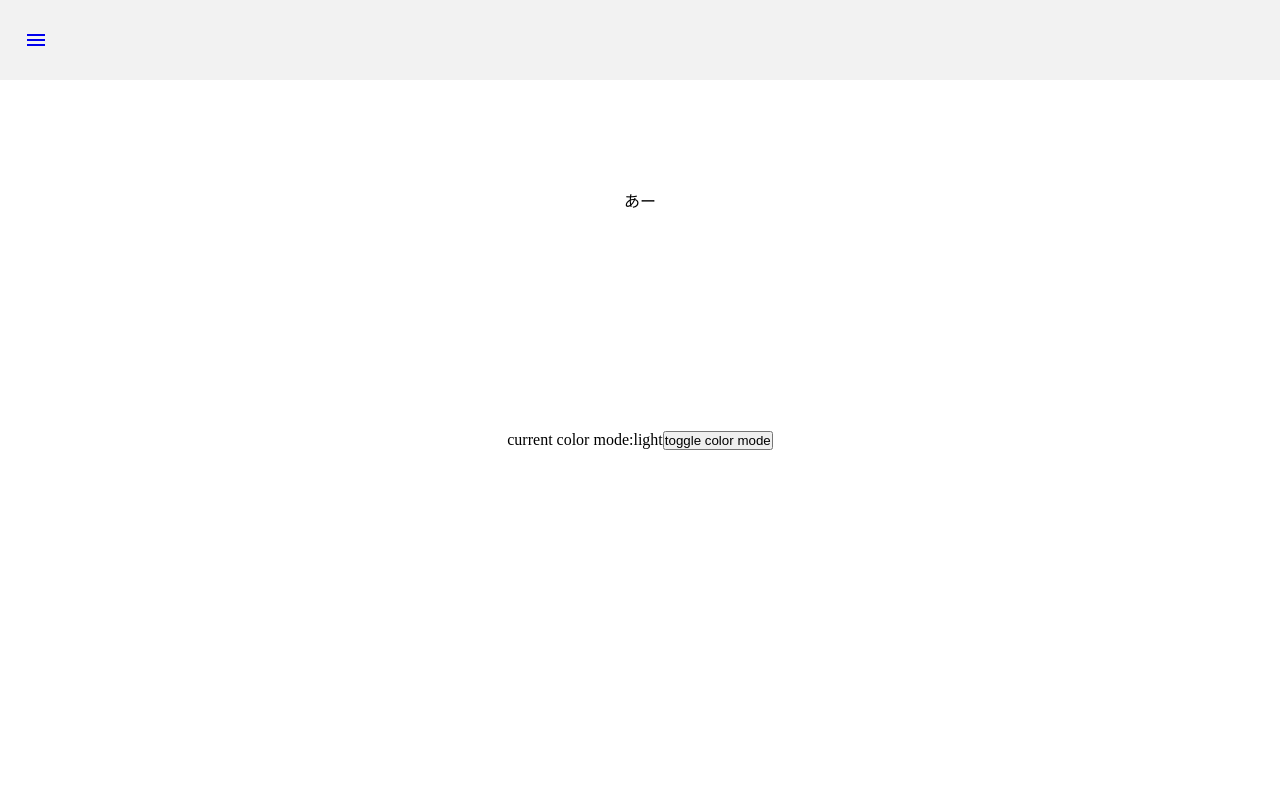
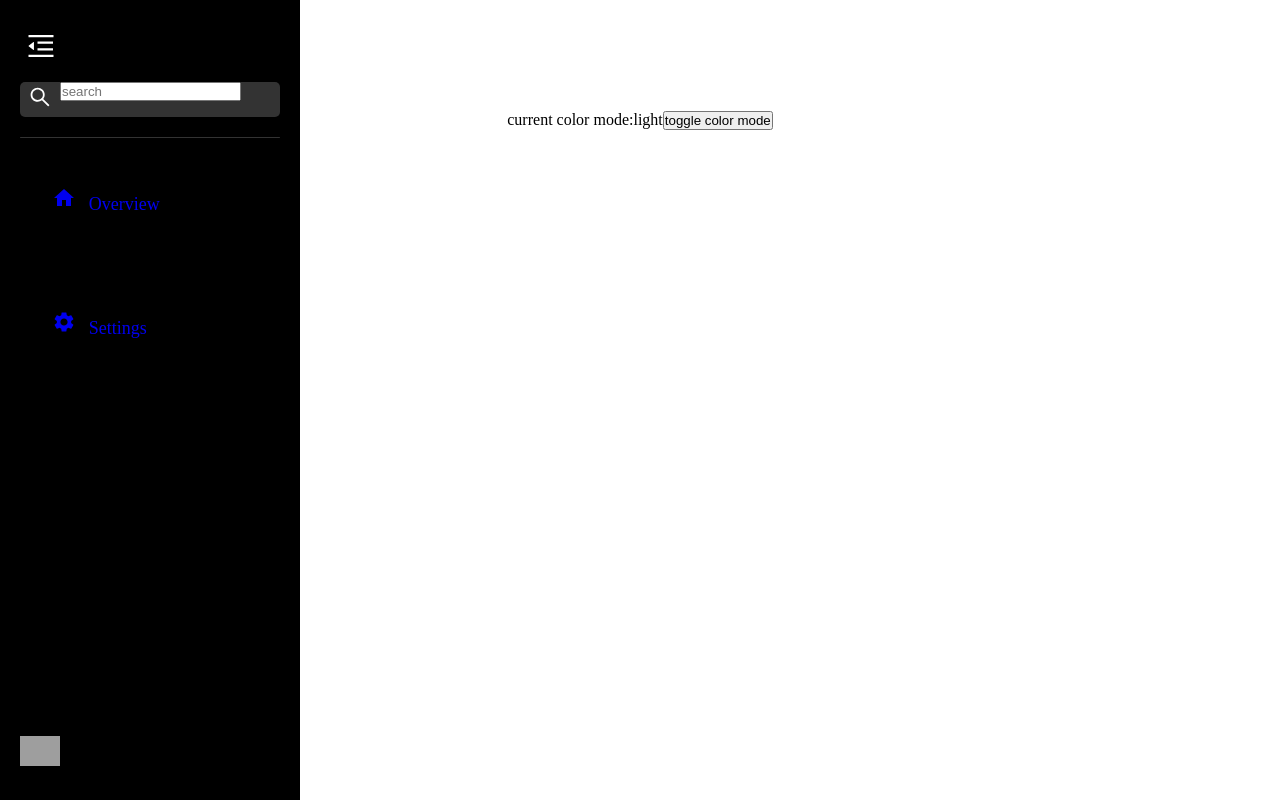
Before and after one commit to makitalpaca/django-react-template, a React (Vite) app in the folder frontend/app/: page / in a window 1280 px wide. Built offline with nearby package versions, Linux system fonts and the light colour scheme; grey boxes are pictures that could not be loaded.

Commit message:
add & update: サイドバーの見た目変更、テーマ切り替え一次廃止

```diff
--- a/frontend/app/package.json
+++ b/frontend/app/package.json
@@ -51,6 +51,7 @@
     "lint-staged": "^13.2.2",
     "npm-check-updates": "^16.10.9",
     "prettier": "^2.8.8",
+    "react-icons": "^4.8.0",
     "react-router-dom": "^6.10.0",
     "simple-git-hooks": "^2.8.1",
     "styled-components": "^5.3.10",
--- a/frontend/app/src/App.css
+++ b/frontend/app/src/App.css
@@ -1,5 +1,5 @@
 * {
-  box-sizing: border-box;
+  /* box-sizing: border-box; */
   padding: 0;
   margin: 0;
 }
--- a/frontend/app/src/components/Sidebar/Sidebar.tsx
+++ b/frontend/app/src/components/Sidebar/Sidebar.tsx
@@ -1,93 +1,203 @@
 import { useState, type FC } from 'react';
+import { css } from '@emotion/react';
 import styled from '@emotion/styled';
+import {
+  AiOutlineMenuUnfold,
+  AiOutlineMenuFold,
+  AiOutlineSearch,
+} from 'react-icons/ai';
 import { Link } from 'react-router-dom';
-// import styled from 'styled-components';
 
-import CloseIcon from '@mui/icons-material/Close';
 import MenuIcon from '@mui/icons-material/Menu';
+import logo from '../../assets/yadon.png';
+// import CloseIcon from '@mui/icons-material/Close';
 
 // import { ThemeSwitchButton } from '../Theme2/ThemeSwitchButton';
 import { useTheme } from '../Theme2/themeContext';
 import { SidebarData } from './SidebarData';
-import SidebarMenu from './SidebarMenu';
+import { SidebarMenu } from './SidebarMenu';
 
-const Nav = styled.div`
-  display: flex;
-  justify-content: frex-start;
-  align-items: center;
-  height: 5rem;
-  background-color: ${(props) => props.theme.secondary};
-`;
-
-const NavIcon = styled(Link)`
-  display: flex;
-  justify-content: frex-start;
-  align-items: center;
-  height: 5rem;
-  font-size: 2rem;
-  margin-left: 1.5rem;
-`;
-
-const SidebarNav = styled.div<{ sidebar: boolean }>`
-  width: 250px;
-  height: 100vh;
-  background-color: ${(props) => props.theme.secondary};
-  position: fixed;
-  top: 0;
-  left: ${({ sidebar }) => (sidebar ? '0' : '-100%')};
-  transition: 350ms;
-  color: ${(props) => props.theme.text};
-`;
-
-const Container = styled.div`
-  display: flex;
-  align-items: center;
-  justify-content: center;
-  height: 30vh;
-  background: ${(props) => props.theme.background};
-  color: ${(props) => props.theme.text};
-`;
-const SidebarWrap = styled.div``;
-
-const Sidebar: FC = () => {
-  const [sidebar, setSidebar] = useState(false);
+export const Sidebar: FC = () => {
+  // const [sidebar, setSidebar] = useState(false);
+  const [sidebar, setSidebar] = useState(true);
   const showSidebar = () => {
     setSidebar(!sidebar);
   };
 
-  const { colorMode, setColorMode } = useTheme();
+  // const { colorMode, setColorMode } = useTheme();
 
-  // console.log(${ props });
-  // const iconColor = ${(props) => props.theme.background};
-  // console.log(iconColor);
-  // const styles = { color: (props) => props.theme.text };
-  const st1 = styled.div`
-    ${(props) => props.theme.icon};
-  `;
+  // const st1 = styled.div`
+  //   ${(props) => props.theme.icon};
+  // `;
 
   return (
     <>
-      <Nav>
-        <NavIcon to="#" onClick={showSidebar}>
+      <SidebarNav sidebar={sidebar}>
+        {/* eslint-disable-next-line */}
+        <div onClick={showSidebar} className="sidebar-open">
           {/* <MenuIcon style={{ color: 'white' }} /> */}
-          <MenuIcon sx={{ color: st1 }} />
-        </NavIcon>
-      </Nav>
-      <SidebarNav sidebar={sidebar}>
-        <SidebarWrap>
-          <NavIcon to="#" onClick={showSidebar}>
-            <CloseIcon style={{ color: 'white' }} />
-          </NavIcon>
+          {sidebar ? (
+            <AiOutlineMenuFold color="white" size="2rem" />
+          ) : (
+            <AiOutlineMenuUnfold color="white" size="2rem" />
+          )}
+        </div>
+
+        <div className="top-section"></div>
+
+        <div className="search-frm">
+          {/* <div className="search-btn">
+            <button>a</button>
+          </div> */}
+          <button className="search-btn">
+            <AiOutlineSearch color="white" size="1.5rem" />
+          </button>
+
+          <div className="search-txt">
+            <input type="text" placeholder="search" />
+          </div>
+        </div>
+
+        <Divider></Divider>
+
+        <Ul>
           {SidebarData.map((item, index) => {
             return <SidebarMenu item={item} key={index} />;
           })}
           {/* <ThemeSwitchButton /> */}
-          <button onClick={setColorMode}>THEME CHANGE !</button>
-        </SidebarWrap>
+          {/* <button onClick={setColorMode}>THEME CHANGE !</button> */}
+          {/* </SidebarWrap> */}
+        </Ul>
+
+        {/* <SideMenuFooter> */}
+        <div className="sidebar-foot">
+          <div className="logo">
+            <img src={logo} className="logo-img" alt="logo-img" />
+          </div>
+        </div>
+        {/* </SideMenuFooter> */}
       </SidebarNav>
-      <Container>あー</Container>
+
+      {/* <Container>あー</Container> */}
     </>
   );
 };
 
-export default Sidebar;
+// const Nav = styled.div`
+//   display: flex;
+//   justify-content: frex-start;
+//   align-items: center;
+//   height: 5rem;
+//   background-color: ${(props) => props.theme.secondary};
+// `;
+
+// const NavIcon = styled(Link)`
+//   display: flex;
+//   justify-content: frex-start;
+//   align-items: center;
+//   height: 5rem;
+//   font-size: 2rem;
+//   margin-left: 1.5rem;
+// `;
+
+const SidebarNav = styled.div<{ sidebar: boolean }>`
+  width: ${({ sidebar }) => (sidebar ? '300px' : '80px')};
+  height: 100vh;
+  position: fixed;
+  top: 0;
+  transition: 250ms;
+  // background-color: ${(props) => props.theme.secondary};
+  background-color: black;
+  // color: ${(props) => props.theme.text};
+  box-sizing: border-box;
+  padding: 30px 20px;
+
+  & .sidebar-open {
+    display: flex;
+    margin-left: 5px;
+  }
+
+  & .top-section {
+    // position: relative;
+    // background-color: black;
+  }
+
+  & .search-frm {
+    color: #fff;
+    position: relative;
+
+    & .search-btn {
+      width: 40px;
+      height: 35px;
+      position: absolute;
+      background: transparent;
+      border: 0;
+      font-size: 20px;
+      color: #666;
+    }
+
+    & .search-txt {
+      border: 0;
+      outline: none;
+      height: 35px;
+      background: #333;
+      border-radius: 5px;
+      display: block;
+      margin: 20px 0;
+      width: 100%;
+      box-sizing: border-box;
+      padding-left: 40px;
+      color: #666;
+    }
+  }
+
+  & .sidebar-foot {
+    width: 100%;
+    // background: green;
+    position: absolute;
+    bottom: 0;
+    left: 0;
+    padding: 20px;
+    box-sizing: border-box;
+
+    & .logo {
+      width: 40px;
+      height: 40px;
+      overflow: hidden;
+      display: inline-block;
+      & .logo-img {
+        max-width: 100%;
+        max-height: 100%;
+      }
+    }
+  }
+`;
+
+// const Container = styled.div`
+//   display: flex;
+//   align-items: center;
+//   justify-content: center;
+//   height: 30vh;
+//   background: ${(props) => props.theme.background};
+//   color: ${(props) => props.theme.text};
+// `;
+// const SidebarWrap = styled.div``;
+
+// const OshiteButton = styled.div`
+//   display: flex;
+//   align-items: center;
+//   justify-content: center;
+//   height: 90vh;
+// `;
+
+const Divider = styled.div`
+  width: 100%;
+  height: 1px;
+  border-radius: 1px;
+  background: #333;
+`;
+
+const Ul = styled.ul`
+  padding: 0;
+  margin: 0;
+`;
--- a/frontend/app/src/components/Sidebar/SidebarMenu.tsx
+++ b/frontend/app/src/components/Sidebar/SidebarMenu.tsx
@@ -5,6 +5,19 @@ import { type SidebarItem } from './SidebarItem';
 
 type SidebarMenuProps = {
   item: SidebarItem;
+};
+
+export const SidebarMenu: FC<SidebarMenuProps> = ({ item }) => {
+  return (
+    <>
+      <SidebarLink to={item.path}>
+        <div>
+          {item.icon}
+          <SidebarLabel>{item.title}</SidebarLabel>
+        </div>
+      </SidebarLink>
+    </>
+  );
 };
 
 const SidebarLink = styled(Link)`
@@ -26,19 +39,5 @@ const SidebarLink = styled(Link)`
 
 const SidebarLabel = styled.span`
   margin-left: 0.8rem;
+  width: ${({ sidebar }) => (sidebar ? '0' : '0')};
 `;
-
-const SidebarMenu: FC<SidebarMenuProps> = ({ item }) => {
-  return (
-    <>
-      <SidebarLink to={item.path}>
-        <div>
-          {item.icon}
-          <SidebarLabel>{item.title}</SidebarLabel>
-        </div>
-      </SidebarLink>
-    </>
-  );
-};
-
-export default SidebarMenu;
--- a/frontend/app/src/pages/Overview.tsx
+++ b/frontend/app/src/pages/Overview.tsx
@@ -1,10 +1,10 @@
 import { type FC } from 'react';
 // import styled from '@emotion/styled';
-import FormControl from '@mui/material/FormControl';
-import FormControlLabel from '@mui/material/FormControlLabel';
-import FormLabel from '@mui/material/FormLabel';
-import Radio from '@mui/material/Radio';
-import RadioGroup from '@mui/material/RadioGroup';
+// import FormControl from '@mui/material/FormControl';
+// import FormControlLabel from '@mui/material/FormControlLabel';
+// import FormLabel from '@mui/material/FormLabel';
+// import Radio from '@mui/material/Radio';
+// import RadioGroup from '@mui/material/RadioGroup';
 
 // const OverviewStyle = styled.div`
 //   display: flex;
@@ -26,8 +26,8 @@ const Overview: FC = () => {
     <>
       {/* <OverviewStyle>Overview!</OverviewStyle> */}
       <div className="overview">Overview!</div>
-      {/* <RadioStyle> */}
-      <div className="radio-group">
+
+      {/* <div className="radio-group">
         <FormControl>
           <FormLabel id="demo-radio-buttons-group-label">Gender</FormLabel>
           <RadioGroup
@@ -44,8 +44,8 @@ const Overview: FC = () => {
             <FormControlLabel value="other" control={<Radio />} label="Other" />
           </RadioGroup>
         </FormControl>
-        {/* </RadioStyle> */}
-      </div>
+
+      </div> */}
     </>
   );
 };
```
Also changed, not shown: frontend/app/src/App.tsx (+5 -4 lines), 1 other file (tests, documents, lock files or other folders).
